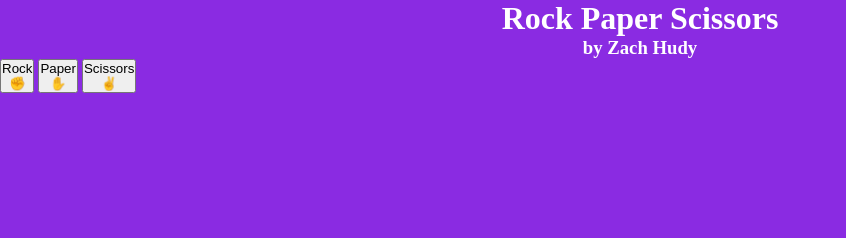
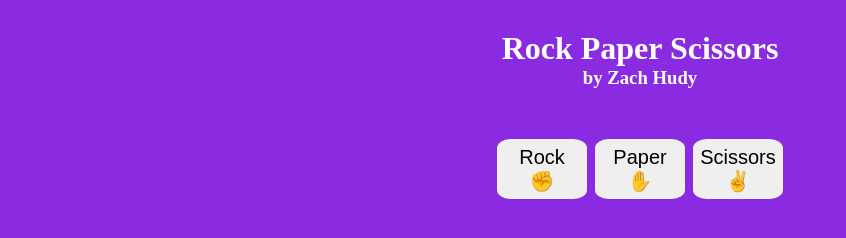
Before and after one commit to ZachHudy/RockPaperScissors, a plain HTML site: page index.html in a window 1280 px wide. Shown: the whole page, without its empty margins (0-846 px from the left). Drawn offline with Linux system fonts and the light colour scheme.

Commit message:
Make some basic styling changes with flex box

```diff
--- a/index.html
+++ b/index.html
@@ -6,8 +6,10 @@
         <link rel="stylesheet" href="./styles/styles.css">
     </head>
     <body>
-        <h1>Rock Paper Scissors</h1>
-        <h3>by Zach Hudy</h3>
+        <header>
+            <h1>Rock Paper Scissors</h1>
+            <h3>by Zach Hudy</h3>
+        </header>
         <section id="buttons">
             <button id="rock" class="btn">Rock<br>&#9994;</button>
             <button id="paper" class="btn">Paper<br>&#9995;</button>
--- a/styles/styles.css
+++ b/styles/styles.css
@@ -4,8 +4,35 @@
     box-sizing: border-box;
 }
 
+/*
+=============================
+Structure
+=============================
+*/
+
 body {
     background-color: blueviolet;
+    display: flex;
+    flex-direction: column;
+}
+
+header {
+    margin: 30px 0 50px 0;
+}
+
+#buttons {
+    display: flex;
+    justify-content: center;
+    align-items: center;
+    gap: 8px;
+}
+
+.btn {
+    height: 60px;
+    width: 90px;
+    border-radius: 15%;
+    border: none;
+    font-size: 20px;
 }
 
 h1,
```
